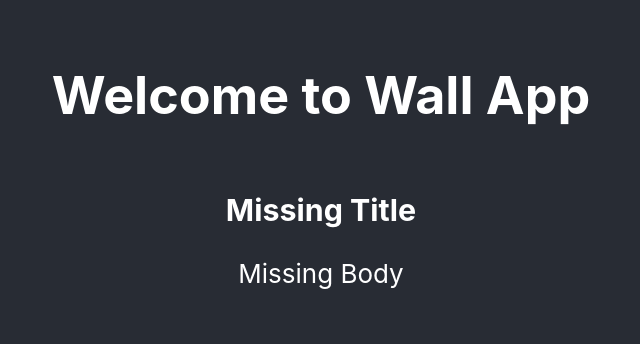
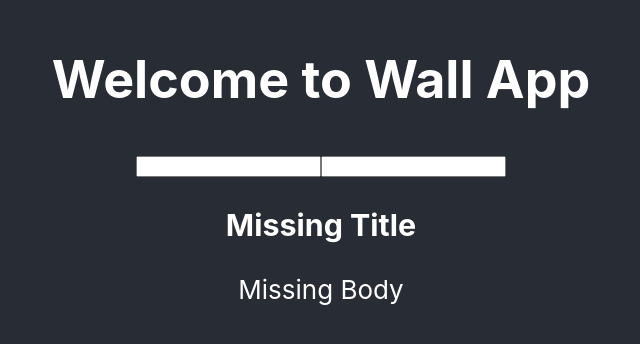
Before and after one commit to danielPantalena/wall-app-frontend, a React (Create React App) app: page / in a window 1280 px wide. Shown: the part 228-572 px from the top of the page, without its empty margins (319-959 px from the left). Built offline with nearby package versions, Linux system fonts and the light colour scheme.

Commit message:
Create LoginContainer component

```diff
--- /dev/null
+++ b/src/components/LoginContainer/LoginContainer.js
@@ -0,0 +1,12 @@
+import React from 'react';
+
+const LoginContainer = () => {
+  return (
+    <div>
+      <input type="text" />
+      <input type="text" />
+    </div>
+  );
+};
+
+export default LoginContainer;
--- a/src/components/index.js
+++ b/src/components/index.js
@@ -1,2 +1,3 @@
 export { default as Button } from './Button/Button'
 export { default as Post } from './Post/Post'
+export { default as LoginContainer } from './LoginContainer/LoginContainer'
--- a/src/pages/Main/Main.js
+++ b/src/pages/Main/Main.js
@@ -1,9 +1,10 @@
 import React from 'react';
-import { Post } from '../../components';
+import { Post, LoginContainer } from '../../components';
 
 const Main = () => {
   return (
     <div>
+      <LoginContainer />
       <Post />
     </div>
   );
```
